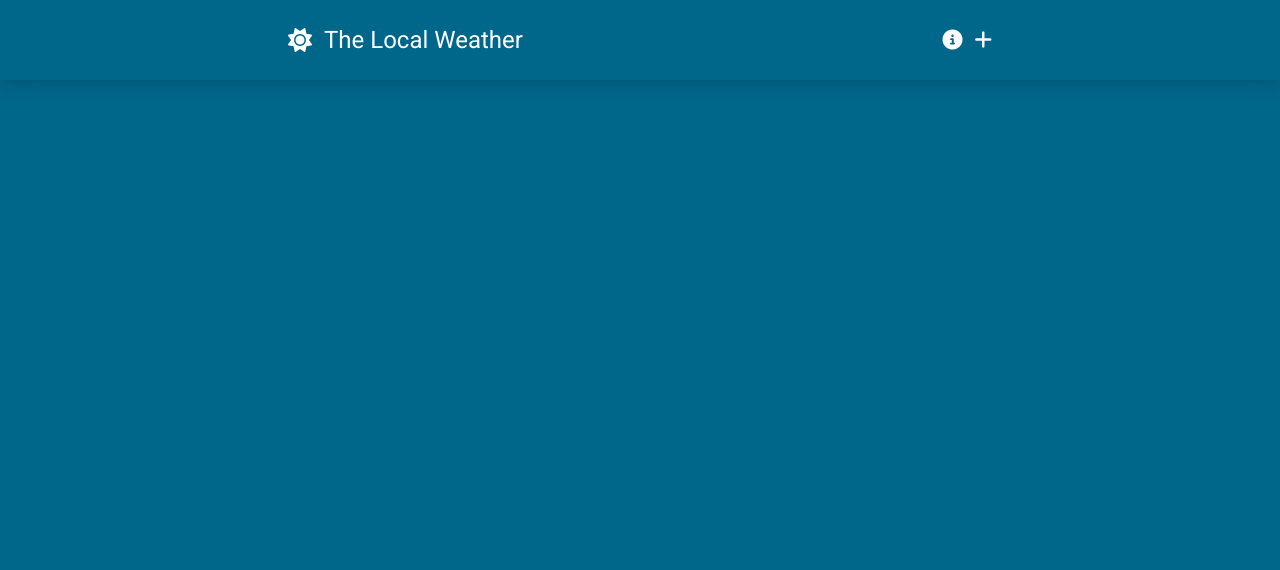
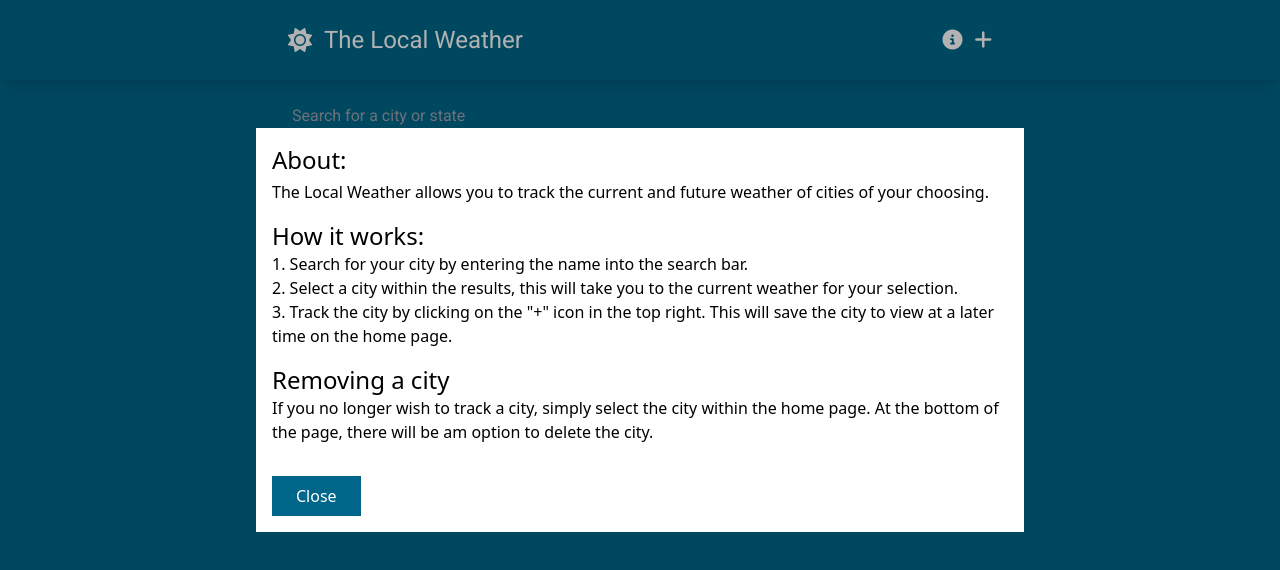
Before and after one commit to its-cess/vue-weather, a Vue app: page / in a window 1280 px wide. Both pictures are taken after a click on the icon 952 px from the left and 40 px from the top of the page. Shown: the top 570 px of the page. Built offline with nearby package versions, Linux system fonts and the light colour scheme.

Commit message:
add axios. make search input. query for location using mapbox API.

```diff
--- a/package.json
+++ b/package.json
@@ -8,6 +8,7 @@
     "preview": "vite preview"
   },
   "dependencies": {
+    "axios": "^1.4.0",
     "vue": "^3.3.4",
     "vue-router": "^4.2.4"
   },
--- /dev/null
+++ b/src/components/BaseModal.vue
@@ -0,0 +1,67 @@
+<template>
+  <!-- Teleport component allows us to remove the wrapped component from being heavily nested within our app.
+    Required 'to' prop tells it where you want to amend the component to.
+    Does not mess with any of the reactivity or content/functionality. -->
+  <Teleport to="body">
+    <Transition name="modal-outer">
+      <div
+        v-show="modalActive"
+        class="absolute w-full bg-black bg-opacity-30 h-screen top-0 left-0 flex justify-center px-8"
+      >
+        <Transition class="modal-inner">
+          <div
+            v-if="modalActive"
+            class="p-4 bg-white self-start mt-32 max-w-screen-md"
+          >
+            <slot />
+            <button
+              class="text-white mt-8 bg-weather-primary py-2 px-6"
+              @click="$emit('close-modal')"
+            >
+              Close
+            </button>
+          </div>
+        </Transition>
+      </div>
+    </Transition>
+  </Teleport>
+</template>
+
+<script setup>
+defineEmits(["close-modal"]);
+defineProps({
+  modalActive: {
+    type: Boolean,
+    default: false
+  }
+});
+</script>
+
+<style scoped>
+.modal-outer-enter-active,
+.modal-outer-leave-active {
+  transition: opacity 0.3s cubic-bezier(0.52, 0.02, 0.19, 1.02);
+}
+
+.modal-outer-enter-from,
+.modal-outer-leave-to {
+  opacity: 0;
+}
+
+.modal-inner-enter-active {
+  transition: all 0.3s cubic-bezier(0.52, 0.02, 0.19, 1.02) 0.15s;
+}
+
+.modal-inner-leave-active {
+  transition: all 0.3s cubic-bezier(0.52, 0.02, 0.19, 1.02);
+}
+
+.modal-inner-enter-from {
+  opacity: 0;
+  transform: scale(0.8);
+}
+
+.modal-inner-leave-to {
+  transform: scale(0.8);
+}
+</style>
--- a/src/components/SiteNavigation.vue
+++ b/src/components/SiteNavigation.vue
@@ -13,15 +13,55 @@
       <div class="flex gap-3 flex-1 justify-end">
         <i
           class="fa-solid fa-circle-info text-xl hover:text-weather-secondary duration-150 cursor-pointer"
+          @click="toggleModal"
         ></i>
         <i
           class="fa-solid fa-plus text-xl hover:text-weather-secondary duration-150 cursor-pointer"
         ></i>
       </div>
+
+      <BaseModal :modalActive="modalActive" @close-modal="toggleModal">
+        <div class="text-black">
+          <h1 class="text-2xl mb-1">About:</h1>
+          <p class="mb-4">
+            The Local Weather allows you to track the current and future weather
+            of cities of your choosing.
+          </p>
+          <h2 class="text-2xl">How it works:</h2>
+          <ol class="list-decimal list-inside mb-4">
+            <li>
+              Search for your city by entering the name into the search bar.
+            </li>
+            <li>
+              Select a city within the results, this will take you to the
+              current weather for your selection.
+            </li>
+            <li>
+              Track the city by clicking on the "+" icon in the top right. This
+              will save the city to view at a later time on the home page.
+            </li>
+          </ol>
+
+          <h2 class="text-2xl">Removing a city</h2>
+          <p>
+            If you no longer wish to track a city, simply select the city within
+            the home page. At the bottom of the page, there will be am option to
+            delete the city.
+          </p>
+        </div>
+      </BaseModal>
     </nav>
   </header>
 </template>
 
 <script setup>
+import { ref } from "vue";
 import { RouterLink } from "vue-router";
+import BaseModal from "./BaseModal.vue";
+
+//ref makes things reactive
+const modalActive = ref(null);
+const toggleModal = () => {
+  modalActive.value = !modalActive.value;
+};
 </script>
--- a/src/views/HomeView.vue
+++ b/src/views/HomeView.vue
@@ -1,5 +1,50 @@
-<script setup></script>
+<template>
+  <main class="container text-white">
+    <div class="pt-4 mb-8 relative">
+      <input
+        type="search"
+        @input="getSeachResults"
+        v-model="searchQuery"
+        placeholder="Search for a city or state"
+        class="py-2 px-1 w-full bg-transparent border-b focus:border-weather-secondary focus:outline-none focus:shadow-[0px_1px_0_0_#004e71]"
+      />
+      <ul
+        v-if="mapboxSearchResults"
+        class="absolute bg-weather-secondary text-white w-full shadow-md py-2 px-1 top-[66px]"
+      >
+        <li
+          v-for="searchResult in mapboxSearchResults"
+          :key="searchResult.id"
+          class="py-2 cursor-pointer"
+        >
+          {{ searchResult.place_name }}
+        </li>
+      </ul>
+    </div>
+  </main>
+</template>
 
-<template>
-  <main></main>
-</template>
+<script setup>
+import { ref } from "vue";
+import axios from "axios";
+
+const mapboxAPIKey =
+  "pk.eyJ1IjoiaXRzY2VzcyIsImEiOiJjbGw1dWI2bncwZ3lvM2pwODZoMnd1Z29lIn0.vc5kHVOmqmCVcdMy85CKPw";
+const searchQuery = ref("");
+const queryTimeout = ref(null);
+const mapboxSearchResults = ref(null);
+
+const getSeachResults = () => {
+  clearTimeout(queryTimeout.value);
+  queryTimeout.value = setTimeout(async () => {
+    if (searchQuery.value !== "") {
+      const result = await axios.get(
+        `https://api.mapbox.com/geocoding/v5/mapbox.places/${searchQuery.value}.json?access_token=${mapboxAPIKey}&types=place`
+      );
+      mapboxSearchResults.value = result.data.features;
+      return;
+    }
+    mapboxSearchResults.value = null;
+  }, 300);
+};
+</script>
```
Also changed, not shown: 1 other file (tests, documents, lock files or other folders).
